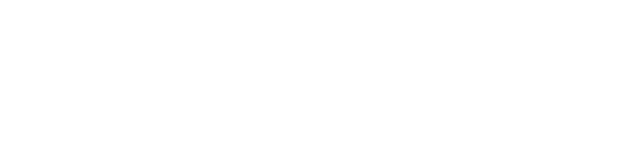
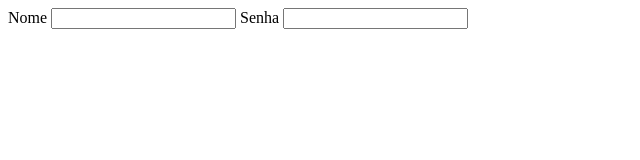
Before and after one commit to Den1lson/Programacao_web, a plain HTML site: page MeuFormulário/index.html in a window 1280 px wide. Shown: the whole page, without its empty margins (0-640 px from the left). Drawn offline with Linux system fonts and the light colour scheme.

Commit message:
Adicionando um novo arquivo atualizado

```diff
--- a/MeuFormulário/index.html
+++ b/MeuFormulário/index.html
@@ -11,6 +11,13 @@
 
         <form method="post" action="formulario.php">
 
+            <table></table>
+
+            <label for="nome">Nome</label>
+            <input type="text" name="nome"/>
+
+            <label for="senha">Senha</label>
+            <input type="password" name="senha"/>
 
 
         </form>
```
